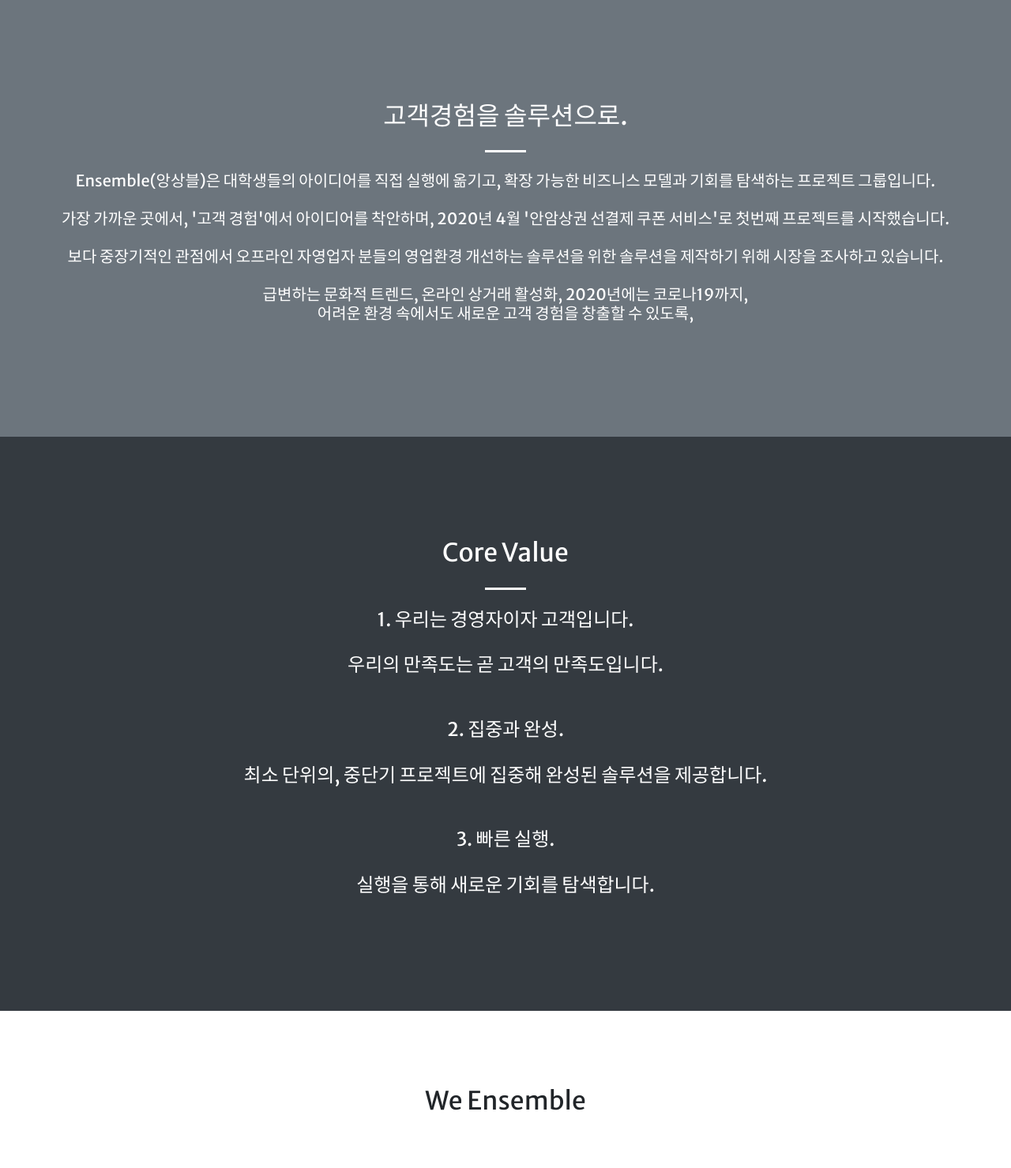
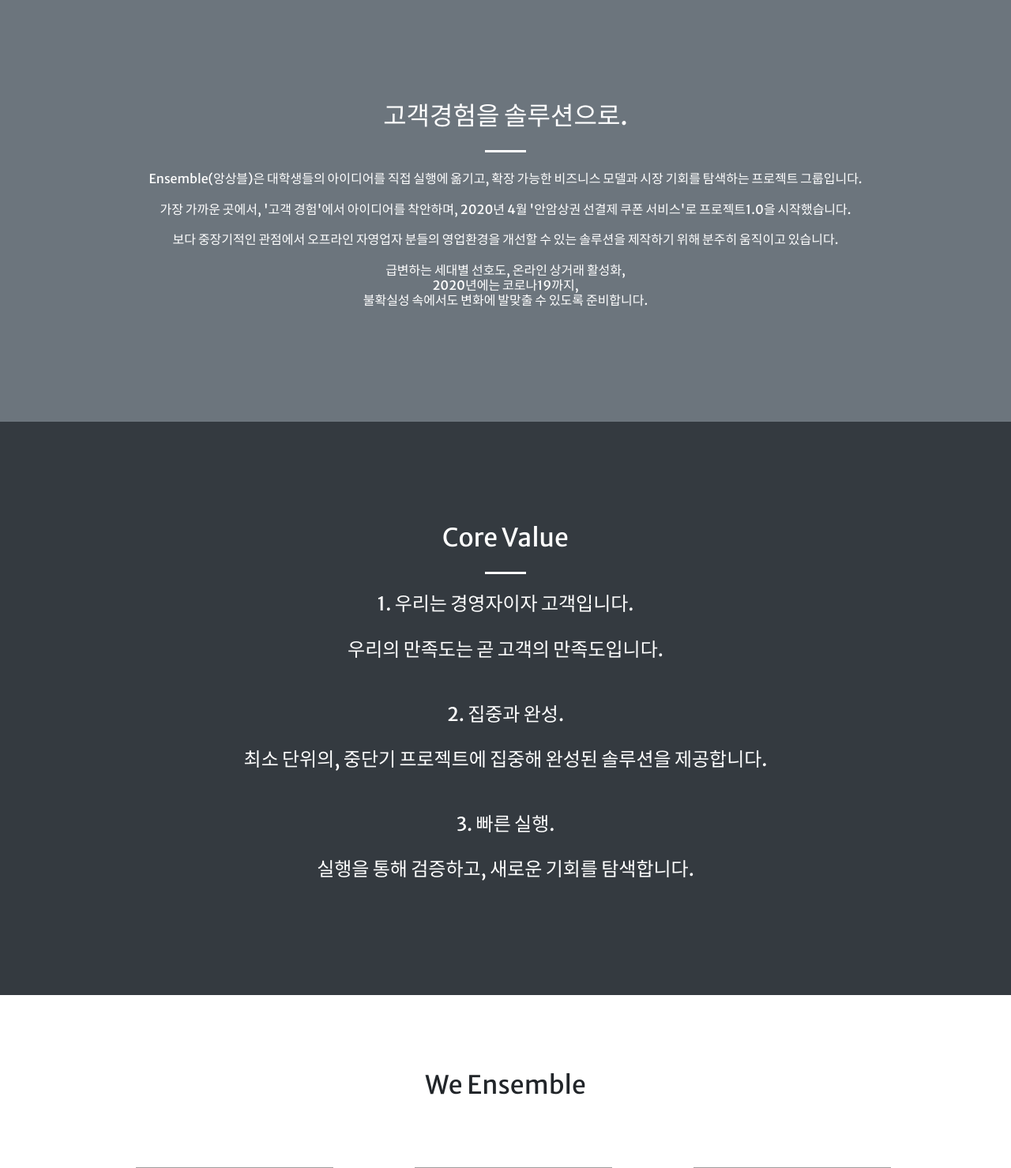
Before and after one commit to Sunny-W-Park/ensemble4publish, a Django app: page /team/ in a window 1280 px wide. Shown: the part 640-2119 px from the top of the page at 79% size. Run offline with Django 3.2, Linux system fonts and the light colour scheme; some libraries are stand-ins or nearby versions; grey boxes are pictures that could not be loaded.

Commit message:
final team page

```diff
--- a/team/templates/team.html
+++ b/team/templates/team.html
@@ -144,13 +144,13 @@
                     <div class="col-lg-16 text-center">
                         <h2 class="text-white mt-0"> 고객경험을 솔루션으로. </h2>
                         <hr class="divider light my-4" />
-                        <h5 class="text-white mb-16">
-                            Ensemble(앙상블)은 대학생들의 아이디어를 직접 실행에 옮기고, 확장 가능한 비즈니스 모델과 기회를 탐색하는 프로젝트 그룹입니다.</br></br>
-                            가장 가까운 곳에서, '고객 경험'에서 아이디어를 착안하며, 2020년 4월 '안암상권 선결제 쿠폰 서비스'로 첫번째 프로젝트를 시작했습니다.</br></br>
-                            보다 중장기적인 관점에서 오프라인 자영업자 분들의 영업환경 개선하는 솔루션을 위한 솔루션을 제작하기 위해 시장을 조사하고 있습니다.</br></br>
+                        <h6 class="text-white mb-16">
+                            Ensemble(앙상블)은 대학생들의 아이디어를 직접 실행에 옮기고, 확장 가능한 비즈니스 모델과 시장 기회를 탐색하는 프로젝트 그룹입니다.</br></br>
+                            가장 가까운 곳에서, '고객 경험'에서 아이디어를 착안하며, 2020년 4월 '안암상권 선결제 쿠폰 서비스'로 프로젝트1.0을 시작했습니다.</br></br>
+                        보다 중장기적인 관점에서 오프라인 자영업자 분들의 영업환경을 개선할 수 있는 솔루션을 제작하기 위해 분주히 움직이고 있습니다.</br></br>
 
-                            급변하는 문화적 트렌드, 온라인 상거래 활성화, 2020년에는 코로나19까지,</br>
-                            어려운 환경 속에서도 새로운 고객 경험을 창출할 수 있도록,
+                        급변하는 세대별 선호도, 온라인 상거래 활성화,</br>  2020년에는 코로나19까지,</br>
+                            불확실성 속에서도 변화에 발맞출 수 있도록 준비합니다.
 
                             </p>
 
@@ -169,7 +169,7 @@
                         </br>
                         <h4 class="text-white mb-16"> 2. 집중과 완성. </br></br> 최소 단위의, 중단기 프로젝트에 집중해 완성된 솔루션을 제공합니다.  </p>
                         </br>
-                        <h4 class="text-white mb-16"> 3. 빠른 실행. </br></br> 실행을 통해 새로운 기회를 탐색합니다.  </p>
+                        <h4 class="text-white mb-16"> 3. 빠른 실행. </br></br> 실행을 통해 검증하고, 새로운 기회를 탐색합니다.  </p>
 
                     </div>
                 </div>
@@ -245,6 +245,27 @@
     </div>
 
 
+    <div id="gap"></div>
+
+        <!-- Contact-->
+            <div class="container">
+                <div class="row justify-content-center">
+                    <div class="col-lg-8 text-center">
+                        <h2 class="mt-0">Ensemble 1.0</h2>
+                        <hr class="divider my-4" />
+                    </div>
+                </div>
+                <div class="row justify-content-center">
+                    <div class="col-lg-8 text-center">
+                        <i class="far fa-4x fa-smile text-primary mb-4"></i>
+                        <div>
+                        &nbsp;
+                        <a href="https://www.notion.so/Ensemble-Everyone-d39aa3ea8628418eb6d32cfe17143be8" target="blank"> 안암상권 선결제 쿠폰 서비스 </a>
+                        </div>
+                    </div>
+                </div>
+            </div>
+
         <!-- Contact-->
         <section class="page-section" id="team">
             <div class="container">
```
Also changed, not shown: 1 other file.
